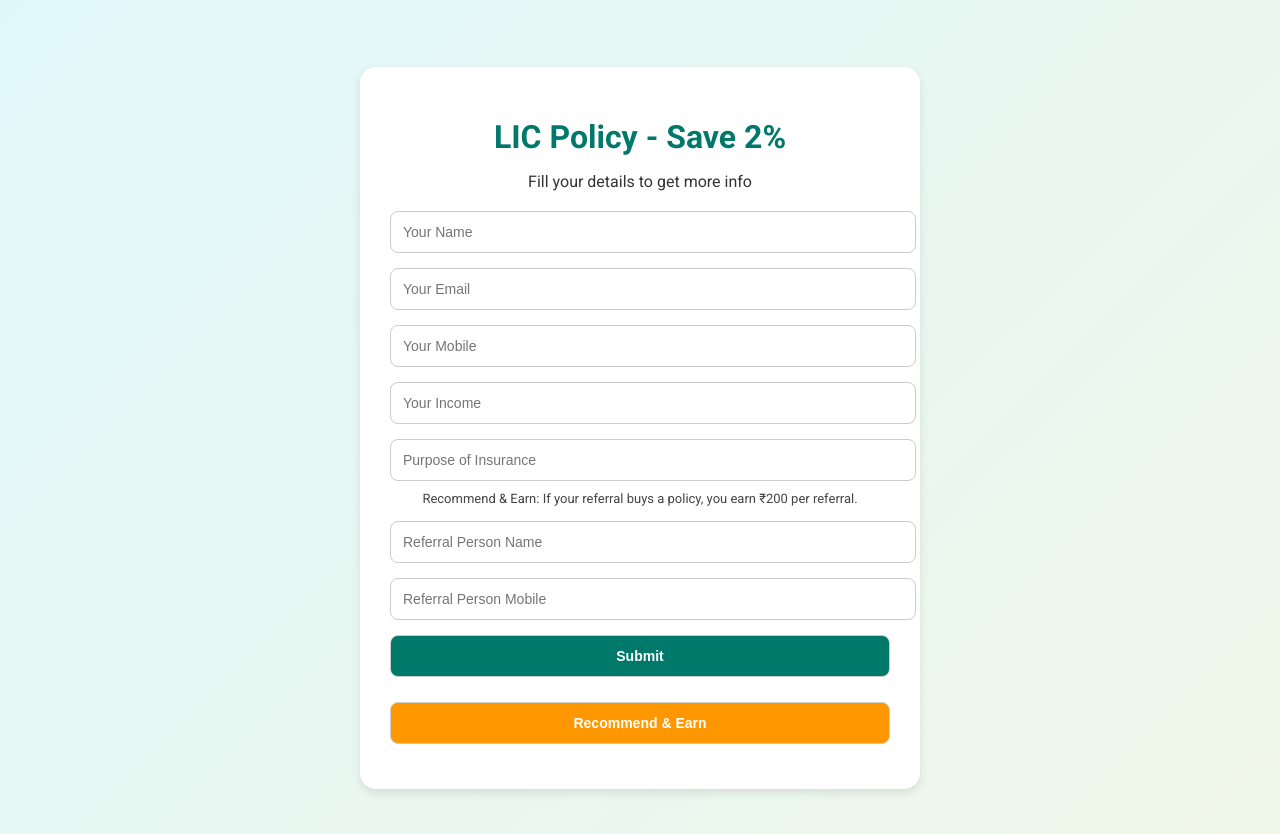
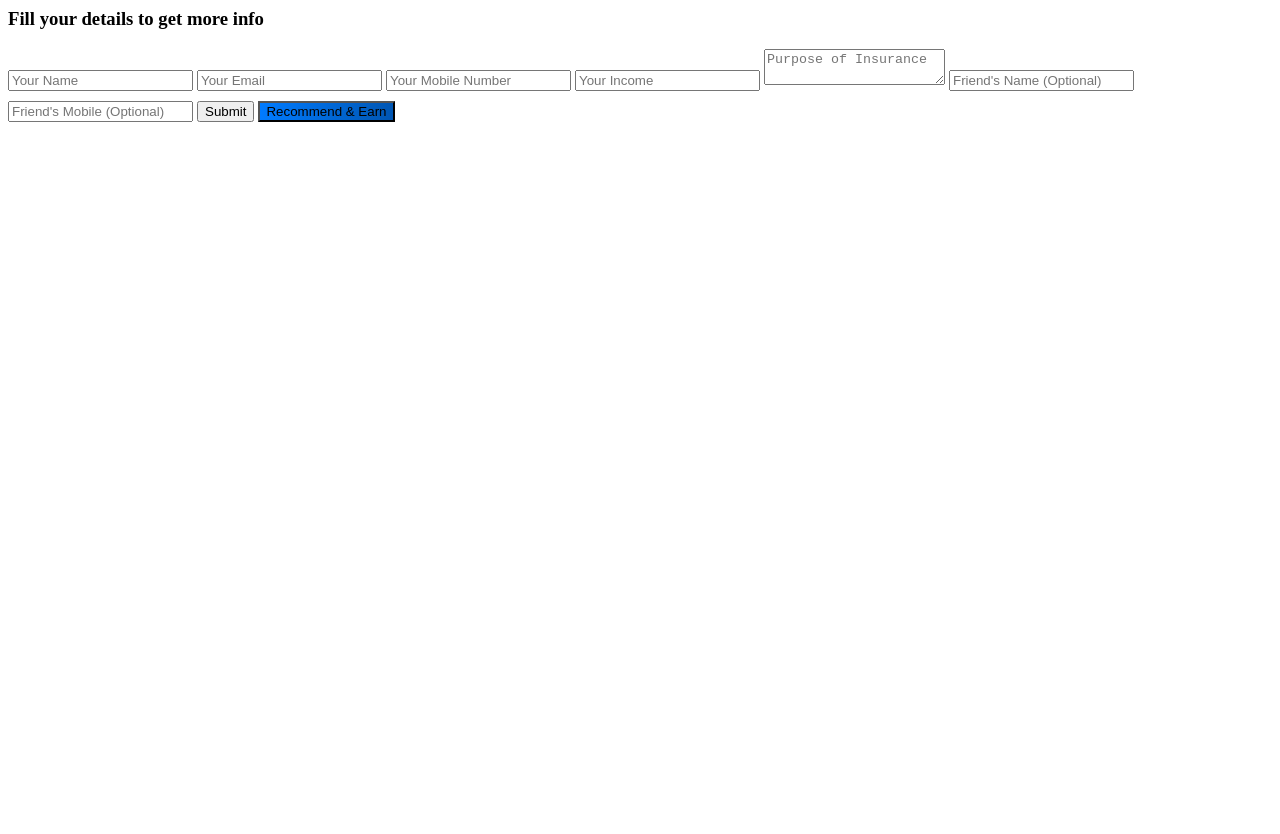
Before and after one commit to teamrrmoney-bit/my-website, a plain HTML site: page index.html in a window 1280 px wide. After the commit the page ends 800 px from the top, so only its background shows below. Drawn offline with Linux system fonts and the light colour scheme.

Commit message:
Update index.html

```diff
--- a/index.html
+++ b/index.html
@@ -1,105 +1,70 @@
-<!DOCTYPE html>
-<html lang="en">
-<head>
-  <meta charset="UTF-8">
-  <meta name="viewport" content="width=device-width, initial-scale=1.0">
-  <title>RRmoney - LIC Policy</title>
-  <link href="https://fonts.googleapis.com/css2?family=Roboto:wght@400;500;700&display=swap" rel="stylesheet">
-  <style>
-    body {
-      font-family: 'Roboto', sans-serif;
-      background: linear-gradient(135deg,#e0f7fa,#f1f8e9);
-      color: #333;
-      display: flex;
-      justify-content: center;
-      align-items: center;
-      min-height: 100vh;
-      padding: 20px;
-    }
-    .form-container {
-      background: #fff;
-      padding: 30px;
-      border-radius: 16px;
-      box-shadow: 0 4px 10px rgba(0,0,0,0.1);
-      max-width: 500px;
-      width: 100%;
-    }
-    .form-container h1 {
-      text-align: center;
-      margin-bottom: 10px;
-      color: #00796b;
-    }
-    .form-container p {
-      text-align: center;
-      margin-bottom: 20px;
-    }
-    form input, form button {
-      width: 100%;
-      padding: 12px;
-      margin-bottom: 15px;
-      border: 1px solid #ccc;
-      border-radius: 8px;
-      font-size: 14px;
-    }
-    form button {
-      background: #00796b;
-      color: #fff;
-      font-weight: 600;
-      cursor: pointer;
-      transition: background 0.3s ease;
-    }
-    form button:hover {
-      background: #004d40;
-    }
-    .note {
-      font-size: 13px;
-      color: #444;
-      text-align: center;
-      margin-top: -5px;
-      margin-bottom: 15px;
-    }
-    .recommend-btn {
-      background: #ff9800 !important;
-      margin-top: 10px;
-    }
-    .recommend-btn:hover {
-      background: #e68900 !important;
-    }
-  </style>
-</head>
-<body>
+<!-- बाकी सब हेडर, कार्ड्स, डिस्क्लेमर वैसा ही रहेगा -->
+<h3>Fill your details to get more info</h3>
 <div class="form-container">
-    <h1>LIC Policy - Save 2%</h1>
-    <p>Fill your details to get more info</p>
-    <form name="submit-to-google-sheet">
-      <input type="text" name="Name" placeholder="Your Name" required>
-      <input type="email" name="Email" placeholder="Your Email" required>
-      <input type="text" name="Mobile" placeholder="Your Mobile" required>
-      <input type="text" name="Income" placeholder="Your Income" required>
-      <input type="text" name="Purpose" placeholder="Purpose of Insurance" required>
+  <form id="policyForm">
+    <input type="text" id="name" placeholder="Your Name" required>
+    <input type="email" id="email" placeholder="Your Email" required>
+    <input type="text" id="mobile" placeholder="Your Mobile Number" required>
+    <input type="text" id="income" placeholder="Your Income" required>
+    <textarea id="purpose" placeholder="Purpose of Insurance" required></textarea>
 
-      <div class="note">
-        Recommend & Earn: If your referral buys a policy, you earn ₹200 per referral.
-      </div>
+    <!-- New referral fields -->
+    <input type="text" id="refName" placeholder="Friend's Name (Optional)">
+    <input type="text" id="refMobile" placeholder="Friend's Mobile (Optional)">
 
-      <input type="text" name="ReferrerName" placeholder="Referral Person Name">
-      <input type="text" name="ReferrerMobile" placeholder="Referral Person Mobile">
-
-      <button type="submit">Submit</button>
-      <button type="submit" class="recommend-btn">Recommend & Earn</button>
+    <button type="submit" class="btn">Submit</button>
+    <button type="button" id="recommendBtn" class="btn" style="margin-top:10px;background:linear-gradient(90deg,#007bff,#0056b3)">Recommend & Earn</button>
   </form>
 </div>
 
 <script>
+  // अपने Apps Script का नया URL यहां डालो 👇
   const scriptURL = "https://script.google.com/macros/s/AKfycbwZ7ma5ExXXrThXD0jSXBB5GxVMy_cNVqTyFRCgr2xFI1FZU0zxqz1nQ7eUNu_HlCpI/exec";
-    const form = document.forms['submit-to-google-sheet'];
 
-    form.addEventListener('submit', e => {
+  const form = document.getElementById("policyForm");
+  const recommendBtn = document.getElementById("recommendBtn");
+
+  form.addEventListener("submit", e => {
     e.preventDefault();
-      fetch(scriptURL, { method: 'POST', body: new FormData(form)})
-        .then(response => alert("Thank you! Your form is submitted."))
-        .catch(error => alert('Error! ' + error.message));
+
+    const data = {
+      name: document.getElementById("name").value,
+      email: document.getElementById("email").value,
+      mobile: document.getElementById("mobile").value,
+      income: document.getElementById("income").value,
+      purpose: document.getElementById("purpose").value,
+      refName: document.getElementById("refName").value,
+      refMobile: document.getElementById("refMobile").value,
+      type: "policy" // Apps Script में टाइप से पहचान सकते हो
+    };
+
+    fetch(scriptURL, {method:'POST', body:JSON.stringify(data)})
+      .then(res => {
+        alert("Thank you! We will contact you soon.");
+        form.reset();
+      })
+      .catch(err => alert("Something went wrong."));
+  });
+
+  recommendBtn.addEventListener("click", e => {
+    e.preventDefault();
+
+    const data = {
+      name: document.getElementById("name").value,
+      email: document.getElementById("email").value,
+      mobile: document.getElementById("mobile").value,
+      income: document.getElementById("income").value,
+      purpose: document.getElementById("purpose").value,
+      refName: document.getElementById("refName").value,
+      refMobile: document.getElementById("refMobile").value,
+      type: "recommend"
+    };
+
+    fetch(scriptURL, {method:'POST', body:JSON.stringify(data)})
+      .then(res => {
+        alert("Referral submitted successfully!");
+        form.reset();
+      })
+      .catch(err => alert("Something went wrong."));
   });
 </script>
-</body>
-</html>
```
Lines whose indentation alone changed are shown as unchanged.
